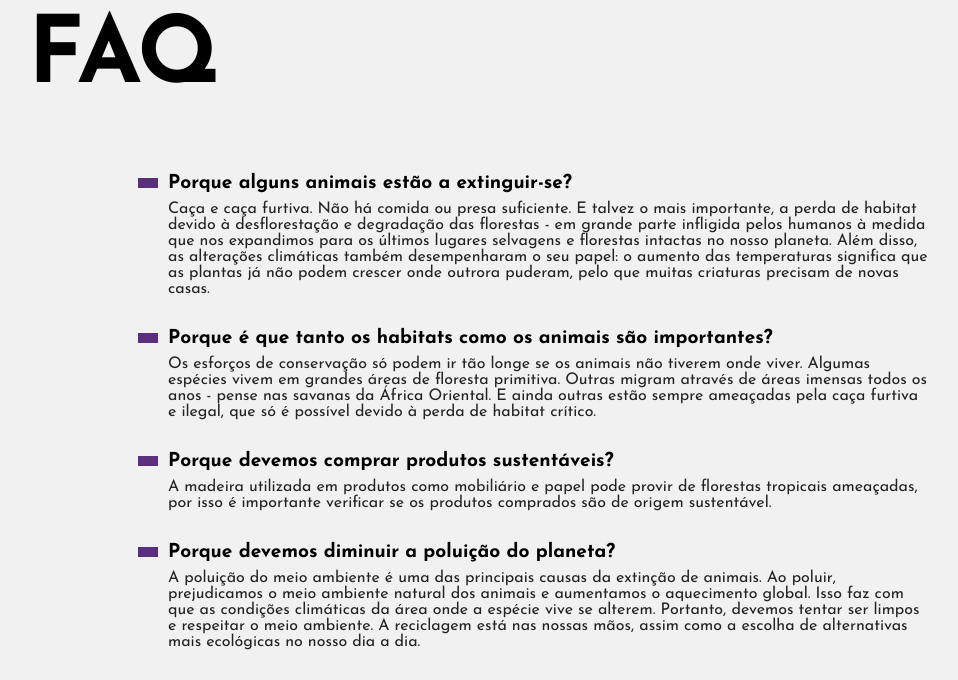
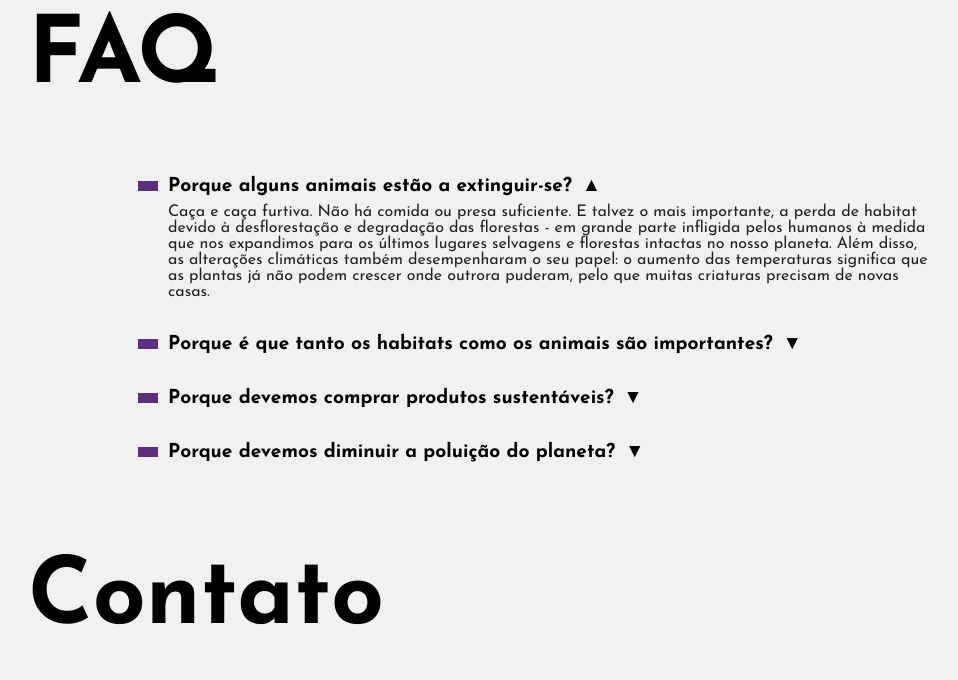
Before and after one commit to KarimeLinhares/Animais-Fantasticos, a plain HTML site: page index.html in a window 1280 px wide. Shown: the part 999-1679 px from the top of the page, without its empty margins (162-1120 px from the left). Drawn offline with Linux system fonts and the light colour scheme; grey boxes are pictures that could not be loaded.

Commit message:
JavaScript adicionado ao FAQ

```diff
--- a/css/style.css
+++ b/css/style.css
@@ -239,7 +239,9 @@ body {
   color: #000000
 }
 
+
 /* NAVEGAÇÃO DA LISTA DE ANIMAIS */
+
 
 /* some o conteúdo */
 .js .js-tabcontent section {
@@ -263,6 +265,47 @@ body {
     transform: translate3d(0, 0, 0);
   }
 }
+
+
+/* ACCORDION LIST */
+
+
+/* some o conteúdo das descrições */
+.js .js-accordion dd {
+  display: none;
+}
+
+/* adiciona as setas dos tópicos */
+.js-accordion dt::after {
+  content: '▼';
+  margin-left: 10px;
+}
+
+/* muda a seta para cima quando a classe 'active' for adicionada */
+.js-accordion dt.active::after {
+  content: '▲';
+  margin-left: 10px;
+}
+
+/* mostra as descrições quando a classe 'active' for adicionada */
+.js-accordion dd.active {
+  display: block;
+  animation: slideDown .5s forwards;
+}
+
+/* animações */
+@keyframes slideDown {
+  from {
+    opacity: 0;
+    max-height: 0;
+  }
+  to {
+    max-height: 200px;
+    opacity: 1;
+  }
+}
+
+
 
 /* MEDIAQUERY */
 
--- a/index.html
+++ b/index.html
@@ -128,7 +128,7 @@
   <!-- seção do faq -->
   <section class="grid-section faq" id="faq">
     <h1 class="titulo">FAQ</h1>
-    <dl class="faq-lista">
+    <dl class="faq-lista js-accordion">
       <!-- tópicos e descrições -->
       <dt>Porque alguns animais estão a extinguir-se?</dt>
       <dd>Caça e caça furtiva. Não há comida ou presa suficiente. E talvez o mais importante, a perda de habitat devido à desflorestação e degradação das florestas - em grande parte infligida pelos humanos à medida que nos expandimos para os últimos lugares selvagens e florestas intactas no nosso planeta. Além disso, as alterações climáticas também desempenharam o seu papel: o aumento das temperaturas significa que as plantas já não podem crescer onde outrora puderam, pelo que muitas criaturas precisam de novas casas.</dd>
--- a/script.js
+++ b/script.js
@@ -1,8 +1,10 @@
+// função de navegação da lista de animais
+function initTabNav() {
   //seleciona as classes tabMenu e tabContent da lista de animais e sections da lista de descrições(1)
   const tabMenu = document.querySelectorAll('.js-tabmenu li');
   const tabContent = document.querySelectorAll('.js-tabcontent section');
 
-//TESTE
+  //TESTE(5)
   //se houver itens na tabMenu e/ou tabContent o código vai acontecer
   if(tabMenu.length && tabContent.length) {
 
@@ -24,3 +26,34 @@ if(tabMenu.length && tabContent.length) {
       });
     });
   }
+}
+initTabNav();
+
+
+// função da lista do FAQ
+function initAccordion() {
+  //seleciona os tópicos do FAQ(1)
+  const accordionList = document.querySelectorAll('.js-accordion dt');
+  //constante de ativação
+  const activeClass = 'active';
+
+  // TESTE(5)
+  // Se houver itens no 'accordionList' a função será ativada
+  if(accordionList.length) {
+    //faz com que o primeiro tópico e descrição já fique ativo ao iniciar o código(4)
+    accordionList[0].classList.add(activeClass);
+    accordionList[0].nextElementSibling.classList.add(activeClass);
+
+    //função que adiciona a classe 'active' aos tópicos e descrições no evento de 'click'(3)
+    function activeAccordion() {
+      this.classList.toggle(activeClass);
+      this.nextElementSibling.classList.toggle(activeClass);
+    }
+
+    //adiciona evento de 'click',(2)
+    accordionList.forEach((item) => {
+      item.addEventListener('click', activeAccordion);
+    });
+  }
+}
+initAccordion();
```
Lines whose indentation alone changed are shown as unchanged.
